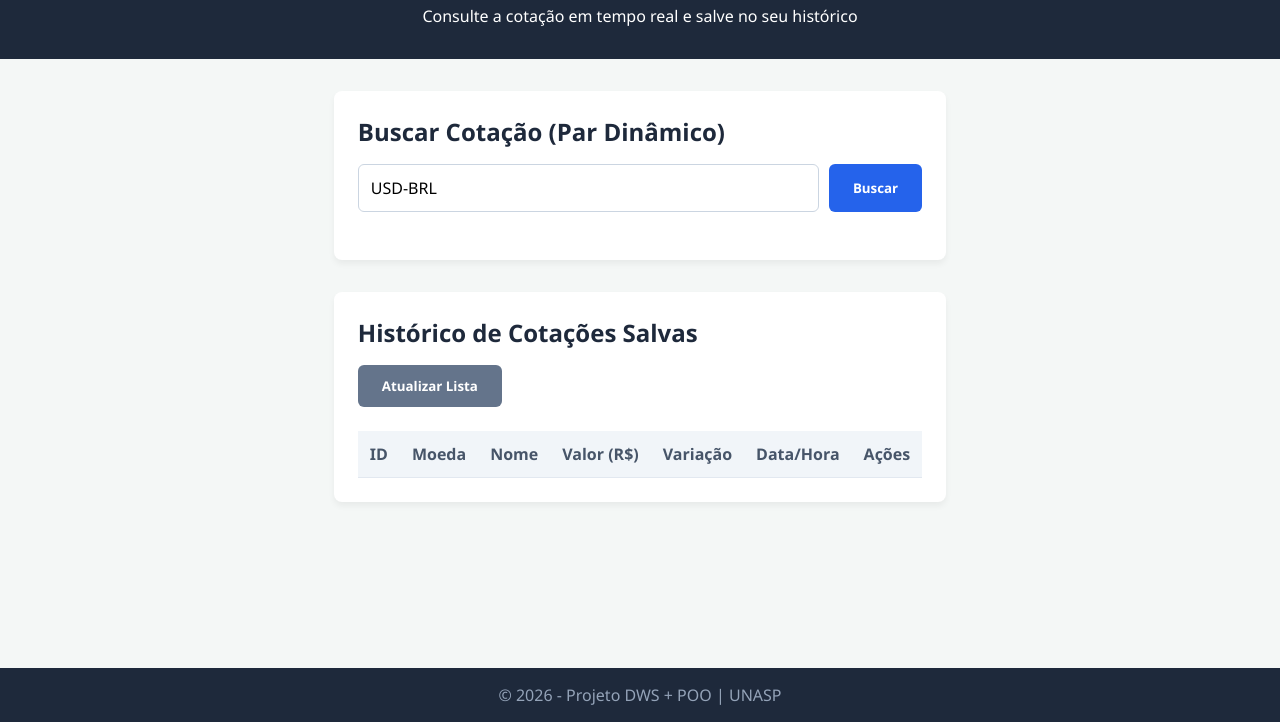
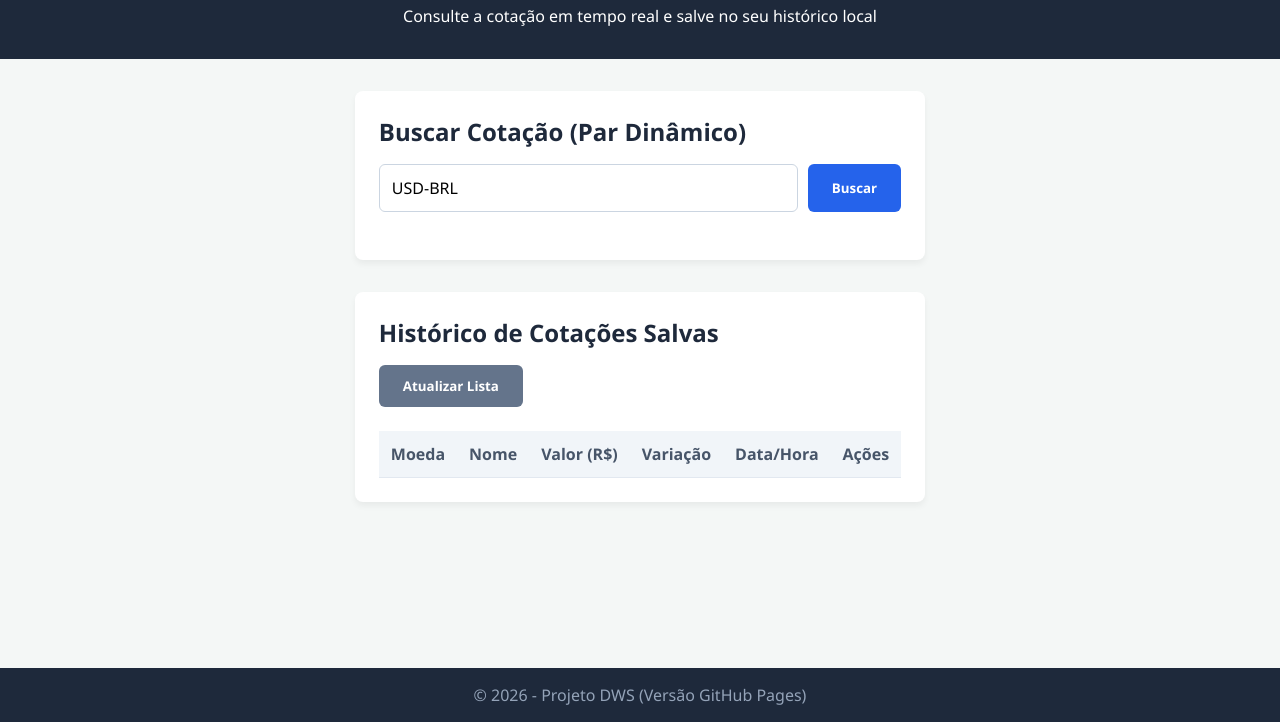
Before and after one commit to migueldantas193-dotco/cota-o_de_moedas, a plain HTML site: page frontend/index.html in a window 1280 px wide. Shown: the part 78-800 px from the top of the page. Drawn offline with Linux system fonts and the light colour scheme; no server answers.

Commit message:
Alteração do arquivo para uso no GITHUB pages.

```diff
--- a/frontend/index.html
+++ b/frontend/index.html
@@ -10,11 +10,10 @@
 <body>
     <header>
         <h1>Cotações & Criptomoedas</h1>
-        <p>Consulte a cotação em tempo real e salve no seu histórico</p>
+        <p>Consulte a cotação em tempo real e salve no seu histórico local</p>
     </header>
 
     <main class="container">
-        <!-- Seção de Busca -->
         <section class="card-busca">
             <h2>Buscar Cotação (Par Dinâmico)</h2>
             <div class="input-group">
@@ -32,7 +31,6 @@
             <div id="loading" class="hidden">Carregando cotação...</div>
         </section>
 
-        <!-- Seção do Histórico (Banco de Dados) -->
         <section class="card-historico">
             <h2>Histórico de Cotações Salvas</h2>
             <button id="btnAtualizarHistorico" class="btn-secundario">Atualizar Lista</button>
@@ -41,7 +39,6 @@
                 <table>
                     <thead>
                         <tr>
-                            <th>ID</th>
                             <th>Moeda</th>
                             <th>Nome</th>
                             <th>Valor (R$)</th>
@@ -51,7 +48,6 @@
                         </tr>
                     </thead>
                     <tbody id="tabelaHistorico">
-                        <!-- Conteúdo gerado via JS -->
                     </tbody>
                 </table>
             </div>
@@ -59,7 +55,7 @@
     </main>
 
     <footer>
-        <p>&copy; 2026 - Projeto DWS + POO | UNASP</p>
+        <p>&copy; 2026 - Projeto DWS (Versão GitHub Pages)</p>
     </footer>
 </body>
 </html>
```
